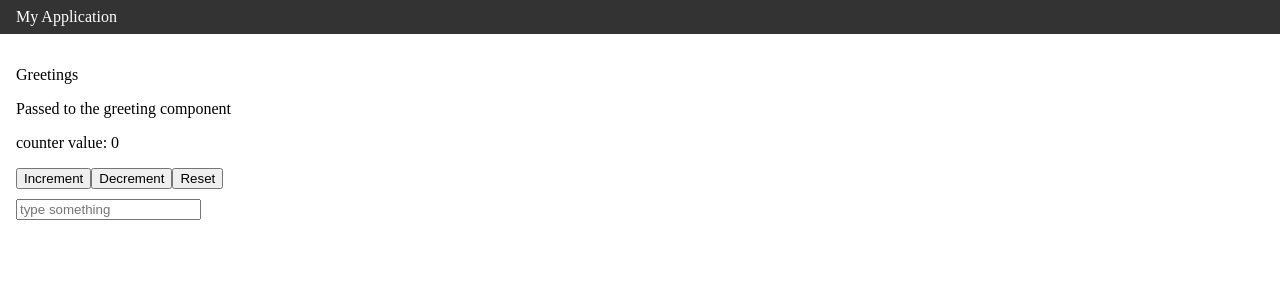
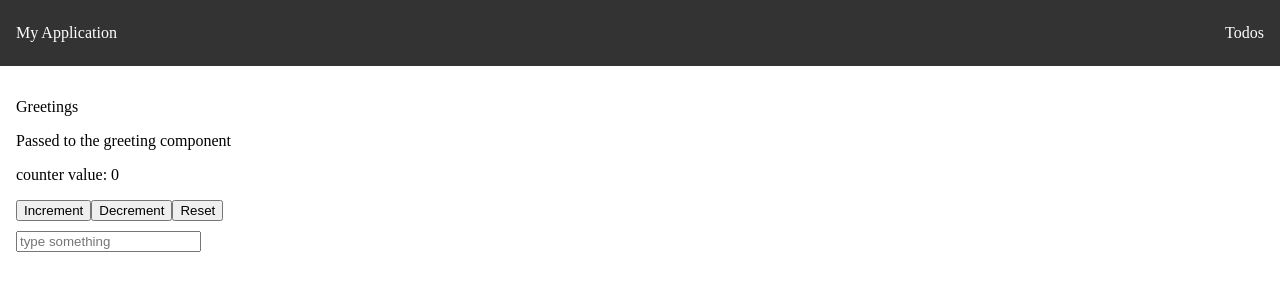
Before and after one commit to godgiftedboy/angular-app-first, an Angular app: page / in a window 1280 px wide. Shown: the top 300 px of the page. Built offline with nearby package versions, Linux system fonts and the light colour scheme.

Commit message:
chore: demo route with todo compoennt

```diff
--- a/src/app/app.routes.ts
+++ b/src/app/app.routes.ts
@@ -5,5 +5,10 @@ export const routes: Routes = [
         path: '',
         pathMatch: 'full',
         loadComponent: () => import('./home/home.component').then(m => m.HomeComponent),
-    }
+    },
+    {
+        path: 'todos',
+        pathMatch: 'full',
+        loadComponent: () => import('./todos/todos.component').then(m => m.TodosComponent),
+    },
 ];
--- a/src/app/components/header/header.component.html
+++ b/src/app/components/header/header.component.html
@@ -1,3 +1,8 @@
 <header>
-    <nav>{{title}}</nav>
+    <nav>
+        <span routerLink="/">{{title}}</span>
+        <ul>
+            <li routerLink="/todos">Todos</li>
+        </ul>
+    </nav>
 </header>
--- a/src/app/components/header/header.component.scss
+++ b/src/app/components/header/header.component.scss
@@ -7,3 +7,28 @@ header{
     align-items: center;
     justify-content: space-between;
 }
+
+nav{
+    display: flex;
+    gap: 16px;
+    justify-content: space-between;
+    align-items: center;
+    width: 100%;
+    //> (greater sign) is to apply the style only to immediate element.
+    > span{
+        &:hover{
+            cursor: pointer;
+            color: #777;
+        }
+    }
+
+    ul{
+        list-style: none;
+        li{
+            &:hover{
+                cursor: pointer;
+                color: #777;
+            }
+        }
+    }
+}
--- a/src/app/components/header/header.component.ts
+++ b/src/app/components/header/header.component.ts
@@ -1,8 +1,9 @@
 import { Component } from '@angular/core';
+import { RouterLink } from '@angular/router';
 
 @Component({
   selector: 'app-header',
-  imports: [],
+  imports: [RouterLink],
   templateUrl: './header.component.html',
   styleUrl: './header.component.scss'
 })
--- /dev/null
+++ b/src/app/todos/todos.component.html
@@ -0,0 +1 @@
+<p>todos works!</p>
```
Also changed, not shown: src/app/todos/todos.component.ts (added, +11 -0 lines), src/app/todos/todos.component.scss (added), 1 other file (tests, documents, lock files or other folders).
